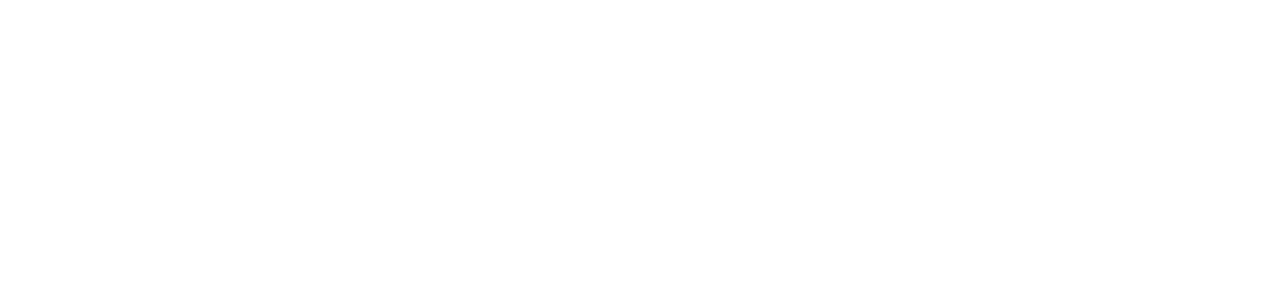
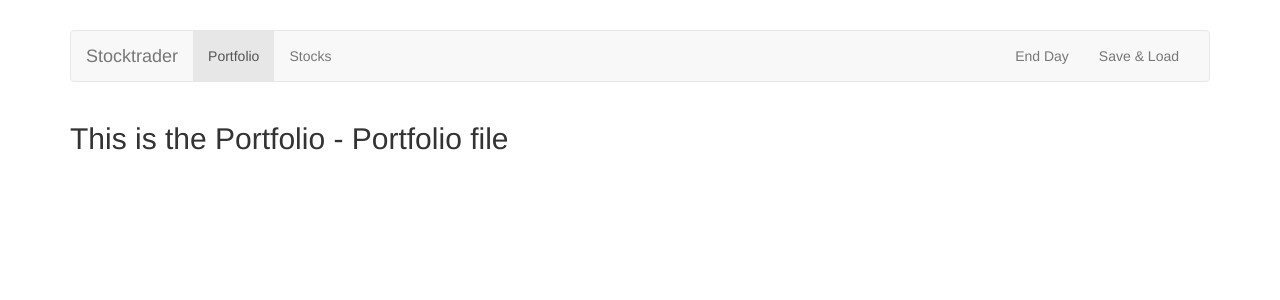
Before and after one commit to CameronPaton/VueJS_Udemy_Course, a Vue app in the folder stocktrader_app/: page /portfolio in a window 1280 px wide. Shown: the top 300 px of the page. Built offline with nearby package versions, Linux system fonts and the light colour scheme.

Commit message:
Added a navbar and routes

```diff
--- a/stocktrader_app/babel.config.js
+++ b/stocktrader_app/babel.config.js
@@ -1,5 +1,6 @@
 module.exports = {
   presets: [
-    '@vue/cli-plugin-babel/preset' ["stage-2"]
+    '@vue/cli-plugin-babel/preset'
   ]
+  ["stage-2"]
 }
--- a/stocktrader_app/package.json
+++ b/stocktrader_app/package.json
@@ -9,7 +9,8 @@
   },
   "dependencies": {
     "core-js": "^3.6.5",
-    "vue": "^2.6.11"
+    "vue": "^2.6.11",
+    "vue-router": "^3.3.2"
   },
   "devDependencies": {
     "@vue/cli-plugin-babel": "~4.4.0",
--- a/stocktrader_app/public/index.html
+++ b/stocktrader_app/public/index.html
@@ -5,6 +5,8 @@
   <meta charset="utf-8">
   <meta http-equiv="X-UA-Compatible" content="IE=edge">
   <meta name="viewport" content="width=device-width,initial-scale=1.0">
+  <link rel="stylesheet" href="https://maxcdn.bootstrapcdn.com/bootstrap/3.3.7/css/bootstrap.min.css"
+    integrity="sha384-BVYiiSIFeK1dGmJRAkycuHAHRg32OmUcww7on3RYdg4Va+PmSTsz/K68vbdEjh4u" crossorigin="anonymous">
   <title><%= htmlWebpackPlugin.options.title %></title>
 </head>
 
--- a/stocktrader_app/src/App.vue
+++ b/stocktrader_app/src/App.vue
@@ -1,10 +1,26 @@
 <template>
-  <div></div>
+  <div class="container">
+    <app-header></app-header>
+    <div class="row">
+      <div class="col-md-12">
+        <router-view></router-view>
+      </div>
+    </div>
+  </div>
 </template>
 
 <script>
-export default {};
+import Header from "./components/Header";
+
+export default {
+  components: {
+    appHeader: Header
+  }
+};
 </script>
 
 <style>
+body {
+  padding: 30px;
+}
 </style>
--- a/stocktrader_app/src/components/Header.vue
+++ b/stocktrader_app/src/components/Header.vue
@@ -0,0 +1,48 @@
+<template>
+  <nav class="navbar navbar-default">
+    <div class="container-fluid">
+      <div class="navbar-header">
+        <router-link class="navbar-brand" to="/">Stocktrader</router-link>
+      </div>
+
+      <div class="collapse navbar-collapse">
+        <ul class="nav navbar-nav">
+          <router-link to="/portfolio" activeClass="active" tag="li">
+            <a>Portfolio</a>
+          </router-link>
+          <router-link to="/stocks" activeClass="active" tag="li">
+            <a>Stocks</a>
+          </router-link>
+        </ul>
+
+        <ul class="nav navbar-nav navbar-right">
+          <li>
+            <a href="#">End Day</a>
+          </li>
+          <li class="nav-item dropdown">
+            <a
+              class="nav-link dropdown-toggle"
+              href="#"
+              role="button"
+              data-toggle="dropdown"
+              aria-haspopup="true"
+              aria-expanded="false"
+            >Save & Load</a>
+            <div class="dropdown-menu" aria-labelledby="navbarDropdown">
+              <a class="dropdown-item" href="#">Save</a>
+              <div class="dropdown-divider"></div>
+              <a class="dropdown-item" href="#">Load</a>
+            </div>
+          </li>
+        </ul>
+      </div>
+    </div>
+  </nav>
+</template>
+
+<script>
+export default {};
+</script>
+
+<style scoped>
+</style>
--- a/stocktrader_app/src/components/Home.vue
+++ b/stocktrader_app/src/components/Home.vue
@@ -0,0 +1,12 @@
+<template>
+  <div>
+    <h2>This is the Home file</h2>
+  </div>
+</template>
+
+<script>
+export default {};
+</script>
+
+<style lang="scss" scoped>
+</style>
--- a/stocktrader_app/src/components/Portfolio/Portfolio.vue
+++ b/stocktrader_app/src/components/Portfolio/Portfolio.vue
@@ -0,0 +1,12 @@
+<template>
+  <div>
+    <h2>This is the Portfolio - Portfolio file</h2>
+  </div>
+</template>
+
+<script>
+export default {};
+</script>
+
+<style lang="scss" scoped>
+</style>
--- a/stocktrader_app/src/components/Stocks/Stock.vue
+++ b/stocktrader_app/src/components/Stocks/Stock.vue
@@ -0,0 +1,12 @@
+<template>
+  <div>
+    <h2>This is the Stocks - Stock file</h2>
+  </div>
+</template>
+
+<script>
+export default {};
+</script>
+
+<style lang="scss" scoped>
+</style>
```
Also changed, not shown: stocktrader_app/src/components/Portfolio/Stock.vue (+12 -0 lines), stocktrader_app/src/main.js (+12 -0 lines), stocktrader_app/src/routes.js (added, +17 -0 lines), 1 other file (tests, documents, lock files or other folders).
